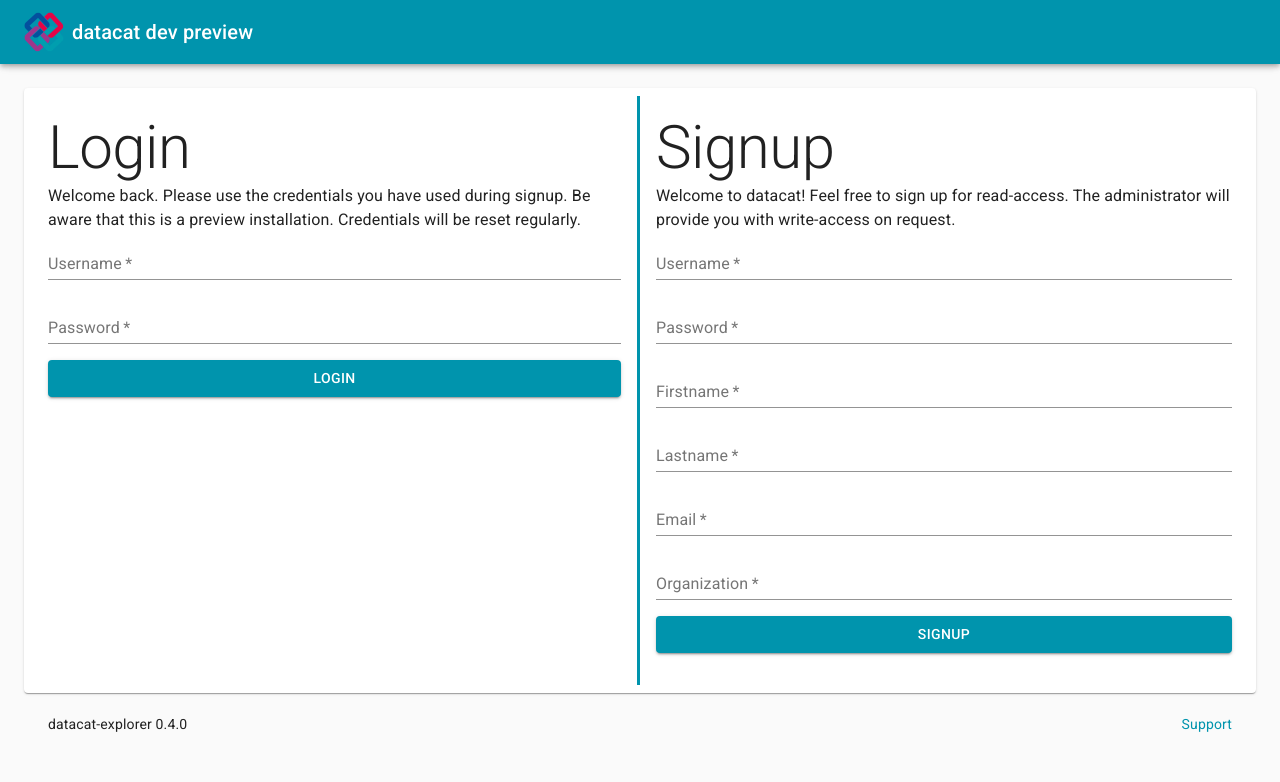
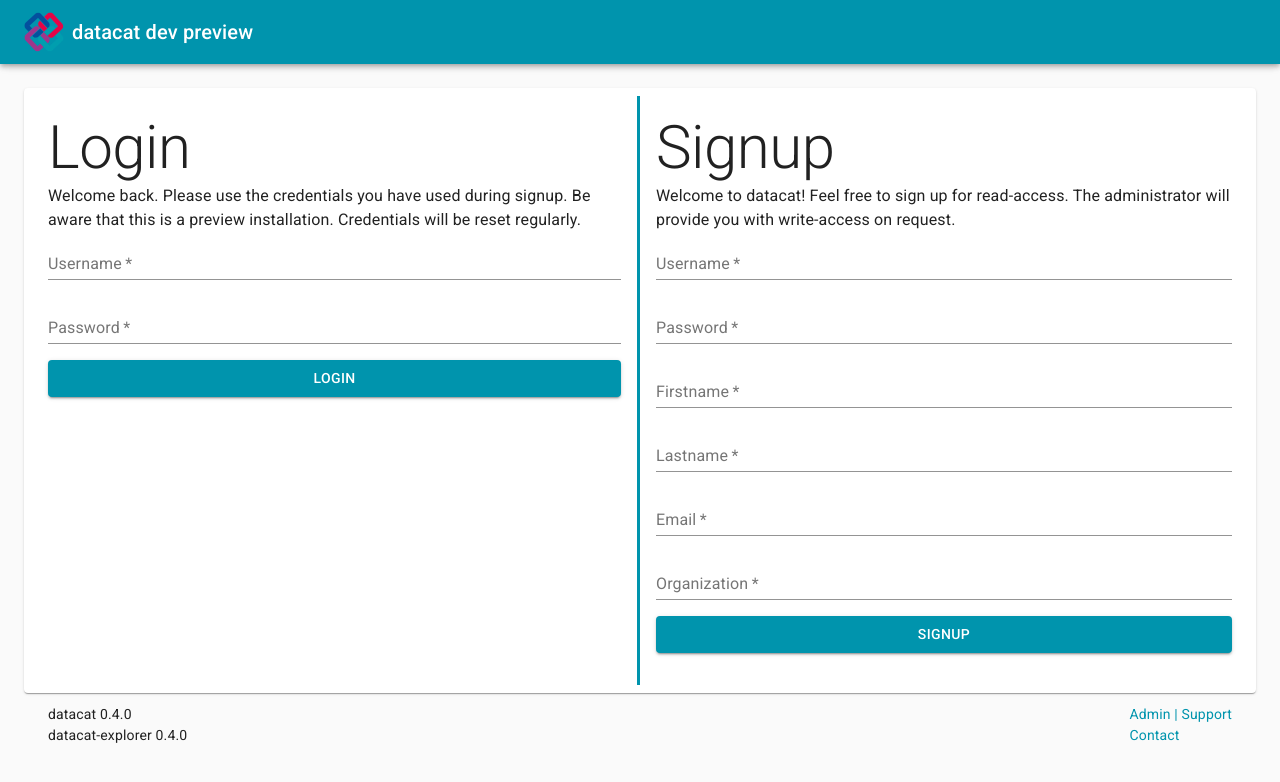
Before and after one commit to dd-bim/datacat-explorer, a React (Create React App) app: page /facets in a window 1280 px wide. Shown: the top 782 px of the page. Built offline with nearby package versions, Linux system fonts and the light colour scheme.

Commit message:
feat: Add basic contact information

```diff
--- a/src/components/View/ViewWrapper.tsx
+++ b/src/components/View/ViewWrapper.tsx
@@ -26,12 +26,14 @@ export default function ViewWrapper(props: PaperProps) {
             </Paper>
             <Toolbar className={classes.footer}>
                 <Typography variant="body2">
-                    datacat-explorer {process.env.REACT_APP_VERSION}
+                    datacat {process.env.REACT_APP_VERSION}<br/>
+                    datacat-explorer {process.env.REACT_APP_EXPLORER_VERSION}
                 </Typography>
                 <Typography variant="body2">
                     <Link href={`mailto:${process.env.REACT_APP_MAIL}`}>
-                        Support
-                    </Link>
+                        Admin | Support
+                    </Link><br/>
+                    <Link href="https://www.htw-dresden.de/hochschule/fakultaeten/geoinformation/ueber-uns/personen/professoren/prof-dr-ing-christian-clemen">Contact</Link>
                 </Typography>
             </Toolbar>
         </React.Fragment>
```
Also changed, not shown: 1 other file (tests, documents, lock files or other folders).
